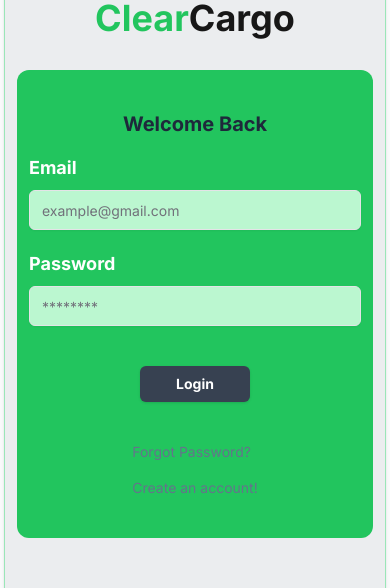
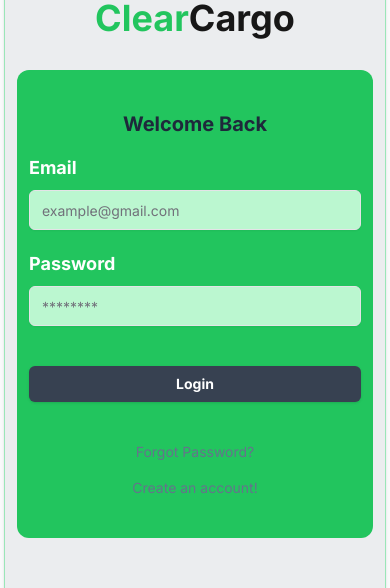
Before and after one commit to ahmad-elshowair/clearcargo, a Next.js app: page /login in a window 390 px wide. Shown: the part 210-798 px from the top of the page. Built offline with nearby package versions, Linux system fonts and the light colour scheme; no server answers.

Commit message:
responsive the login page

```diff
--- a/app/login/page.tsx
+++ b/app/login/page.tsx
@@ -37,7 +37,7 @@ const LoginPage = async () => {
 							Cargo
 						</h1>
 					</section>
-					<section className="flex flex-col bg-green-500 lg:h-full w-full md:w-2/3 lg:w-3/5 px-3 md:px-4 lg:px-8 py-10 md:py-10 lg:py-20 rounded-xl lg:justify-center">
+					<section className="flex flex-col bg-green-500 lg:h-full md:w-6/12 px-3 md:px-6 lg:px-12 py-10 md:py-20 lg:py-20 rounded-xl justify-center">
 						<h2 className="text-center text-slate-800 text-xl lg:text-3xl font-bold lg:mb-10 mb-4">
 							Welcome Back
 						</h2>
--- a/components/LoginForm.tsx
+++ b/components/LoginForm.tsx
@@ -114,14 +114,14 @@ export const LoginForm = () => {
 						/>
 					</div>
 				</section>
-				<section className="flex flex-col gap-10 items-center justify-between">
+				<section className="w-full flex flex-col gap-10 items-center justify-between">
 					<Button
 						type="submit"
-						className="font-bold w-4/12 text-white bg-gray-700 hover:bg-gray-900"
+						className="font-bold w-full lg:w-4/12  text-white bg-gray-700 hover:bg-gray-900"
 						disabled={isLoading}>
 						{isLoading ? "Loading..." : "Login"}
 					</Button>
-					<div className="flex md:flex-row flex-col justify-center gap-4 lg:gap-20 text-sm">
+					<div className="flex sm:flex-row flex-col justify-between lg:justify-center items-center gap-4 lg:gap-20 text-sm">
 						<Link
 							href={"/forgot-password"}
 							className="text-slate-500 hover:text-slate-600 hover:underline">
```
